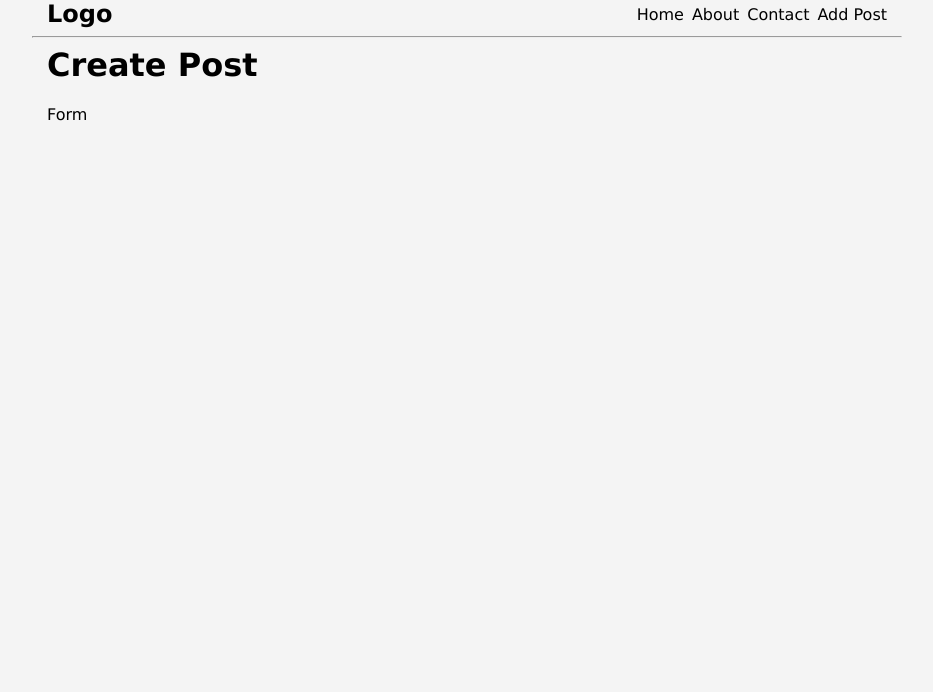
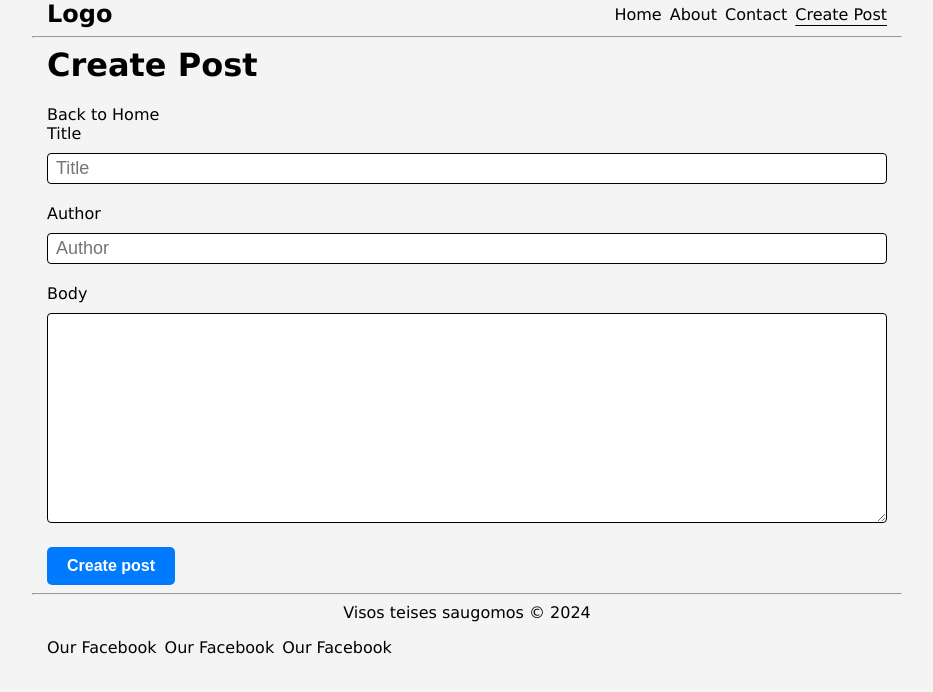
Before and after one commit to Tarvydas-Sarunas/07_react_router, a React (Vite) app: page /add-post in a window 1280 px wide. Shown: the top 692 px of the page, without its empty margins (173-1106 px from the left). Built offline with nearby package versions, Linux system fonts and the light colour scheme.

Commit message:
sass + onSubmit

```diff
--- a/package.json
+++ b/package.json
@@ -12,7 +12,8 @@
   "dependencies": {
     "react": "^18.2.0",
     "react-dom": "^18.2.0",
-    "react-router-dom": "^6.21.3"
+    "react-router-dom": "^6.21.3",
+    "sass": "^1.70.0"
   },
   "devDependencies": {
     "@types/react": "^18.2.43",
--- a/src/App.jsx
+++ b/src/App.jsx
@@ -1,11 +1,12 @@
 
 import { Route, Routes } from 'react-router-dom';
 import Header from './components/layout/Header';
-import './styles/App.css';
+import './styles/App.scss';
 import HomePage from './pages/HomePage';
 import AboutPages from './pages/AboutPages';
 import ContactPage from './pages/ContactPage';
 import AddPost from './pages/AddPost';
+import Footer from './components/layout/Footer';
 
 export default function App() {
 
@@ -22,6 +23,10 @@ export default function App() {
   <Route path='/contact' element={<ContactPage />} />
   <Route path='/add-post' element={<AddPost />} />
 </Routes>
+
+<hr />
+
+<Footer />
     </div>
   );
 }
--- /dev/null
+++ b/src/components/layout/Footer.jsx
@@ -0,0 +1,14 @@
+import React from 'react'
+
+export default function Footer() {
+  return (
+    <footer className='container'>
+      <p>Visos teises saugomos &copy; {new Date().getFullYear()}</p>
+      <ul className='flex unlisted'>
+        <li><a href="https://www.facebook.com/?locale=fr_FR"></a>Our Facebook</li>
+        <li><a href="https://www.facebook.com/?locale=fr_FR"></a>Our Facebook</li>
+        <li><a href="https://www.facebook.com/?locale=fr_FR"></a>Our Facebook</li>
+      </ul>
+      </footer>
+  )
+}
--- a/src/components/layout/Header.jsx
+++ b/src/components/layout/Header.jsx
@@ -1,5 +1,5 @@
 import React from 'react'
-import { Link } from 'react-router-dom'
+import { Link, NavLink} from 'react-router-dom'
 
 export default function Header() {
   return (
@@ -8,10 +8,10 @@ export default function Header() {
         <h2 className='item-center'>Logo</h2>
       </a>
       <nav className='flex item-center'>
-        <Link to={"/"}>Home</Link>
-        <Link to={"/about"}>About</Link>
-        <Link to={"/contact"}>Contact</Link>
-        <Link to={"/add-post"}>Add Post</Link>
+        <NavLink to={"/"}>Home</NavLink>
+        <NavLink to={"/about"}>About</NavLink>
+        <NavLink to={"/contact"}>Contact</NavLink>
+        <NavLink to={"/add-post"}>Create Post</NavLink>
       </nav>
 
     </header>
--- a/src/pages/AddPost.jsx
+++ b/src/pages/AddPost.jsx
@@ -1,11 +1,38 @@
 import React from 'react'
+import { Link } from 'react-router-dom'
 
 export default function AddPost() {
+
+  /**
+   *
+   * @param {SubmitEvent} e
+   */
+  function handleNewPostFormSubmit(e) {
+    e.preventDefault()
+
+    console.log('react i in control ');
+  }
+
   return (
     <div className='container'>
       <h1>Create Post</h1>
+      <Link to={'/'}>Back to Home</Link>
 
-      <p>Form</p>
+     <form onSubmit={handleNewPostFormSubmit} className='add-post-form'>
+      <label>
+        <span>Title</span>
+        <input type="text" placeholder='Title'/>
+      </label>
+      <label>
+        <span>Author</span>
+        <input type="text" placeholder='Author'/>
+      </label>
+      <label>
+        <span>Body</span>
+        <textarea cols="30" rows="10"></textarea>
+      </label>
+      <button className='btn' type='submit'>Create post</button>
+     </form>
     </div>
   )
 }
--- a/src/styles/App.css
+++ b/src/styles/App.scss
@@ -54,3 +54,29 @@
 .logo h2 {
   margin-bottom: 0;
 }
+footer {
+  text-align: center;
+}
+.active {
+  text-decoration: underline;
+  text-underline-offset: 5px;
+}
+.add-post-form {
+  input,
+  textarea {
+    padding: 4px 8px;
+    border: 1px solid #000;
+    border-radius: 4px;
+    width: 100%;
+    font-size: 18px;
+  }
+  label {
+    margin-bottom: 20px;
+    display: block;
+    span {
+      font-weight: 500;
+      margin-bottom: 10px;
+      display: block;
+    }
+  }
+}
```
Also changed, not shown: 1 other file (tests, documents, lock files or other folders).
